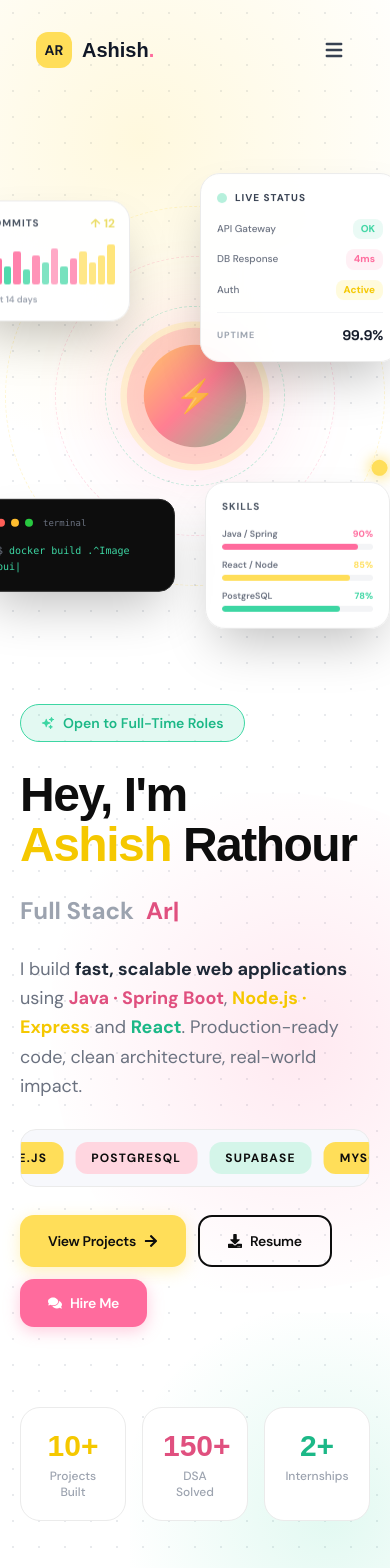
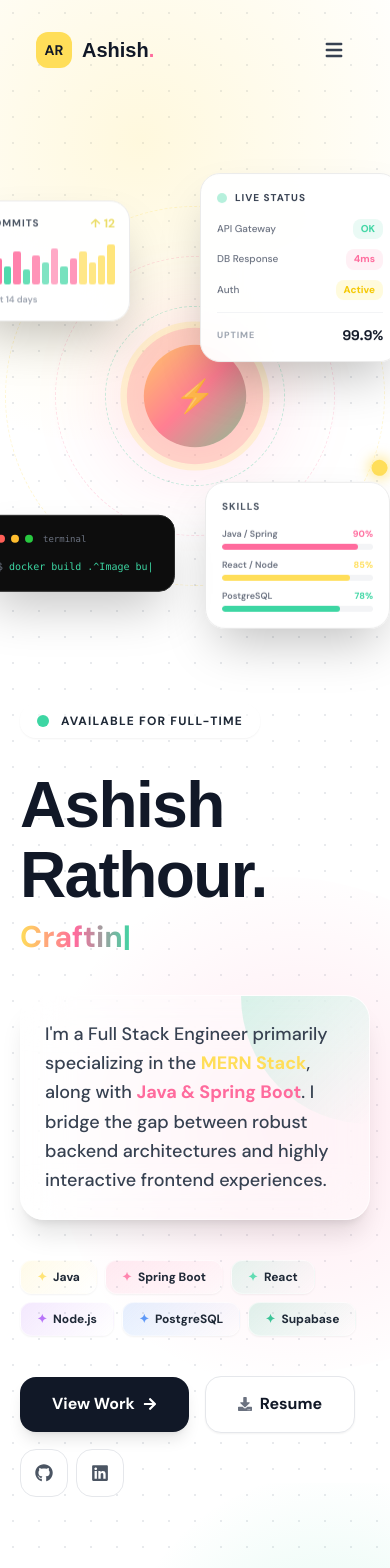
Before and after one commit to ashuuu08/Portfolio1, a React (Vite) app: page / in a window 390 px wide. Shown: the top 1568 px of the page. Built offline with nearby package versions, Linux system fonts and the light colour scheme.

Commit message:
feat: implement home and contact sections with responsive UI components and form submission integration

```diff
--- a/src/components/Contact.jsx
+++ b/src/components/Contact.jsx
@@ -120,8 +120,8 @@ function ContactSection() {
             <h3 className="font-bold text-gray-900 text-lg mb-6" style={{fontFamily:"Syne,sans-serif"}}>Send a Message</h3>
             <form onSubmit={handleSubmit(onSubmit)} className="space-y-5">
               {[
-                { name:"name",  label:"Your Name",     type:"text",  placeholder:"John Doe" },
-                { name:"email", label:"Email Address",  type:"email", placeholder:"john@example.com" },
+                { name:"name",  label:"Your Name",     type:"text",  placeholder:"Ashish Rathour" },
+                { name:"email", label:"Email Address",  type:"email", placeholder:"ashish@example.com" },
               ].map(f=>(
                 <div key={f.name}>
                   <label className="block text-xs font-bold text-gray-400 uppercase tracking-wider mb-2">{f.label}</label>
--- a/src/components/Home.jsx
+++ b/src/components/Home.jsx
@@ -7,8 +7,22 @@ import resume from "../assets/ashish_resum.pdf";
 
 /* ── helpers ───────────────────────────── */
 const stagger = {
-  container: { hidden: {}, show: { transition: { staggerChildren: .12 } } },
-  item: { hidden: { opacity: 0, y: 30 }, show: { opacity: 1, y: 0, transition: { duration: .65, ease: [.16, 1, .3, 1] } } },
+  container: { hidden: { opacity: 0 }, show: { opacity: 1, transition: { staggerChildren: 0.15, delayChildren: 0.1 } } },
+  item: {
+    hidden: { opacity: 0, x: -60, scale: 0.95, filter: "blur(10px)" },
+    show: {
+      opacity: 1,
+      x: 0,
+      scale: 1,
+      filter: "blur(0px)",
+      transition: {
+        type: "spring",
+        stiffness: 120,
+        damping: 14,
+        mass: 1
+      }
+    }
+  },
 };
 
 
@@ -29,85 +43,86 @@ export default function Home() {
         <div className="flex flex-col-reverse lg:flex-row items-center justify-between gap-12 lg:gap-8 pt-10 lg:pt-0">
 
           {/* ── LEFT ── */}
-          <motion.div variants={stagger.container} initial="hidden" animate="show" className="space-y-7 relative z-20 flex-1 w-full max-w-2xl">
+          <motion.div variants={stagger.container} initial="hidden" animate="show" className="relative z-20 flex-1 w-full max-w-2xl flex flex-col justify-center">
 
-            {/* status badge */}
-            <motion.div variants={stagger.item}>
-              <span className="inline-flex items-center gap-2 px-5 py-2 rounded-full text-sm font-semibold"
-                style={{ background: "rgba(61,214,163,.14)", border: "1.5px solid #3DD6A3", color: "#1CB887" }}>
-                <HiSparkles className="text-[#3DD6A3]" /> Open to Full-Time Roles
+            {/* Glowing Availability Badge */}
+            <motion.div variants={stagger.item} className="mb-8">
+              <div className="inline-flex items-center gap-3 px-4 py-2 rounded-2xl bg-white/50 backdrop-blur-md border border-white/20 shadow-sm">
+                <span className="relative flex h-3 w-3">
+                  <span className="animate-ping absolute inline-flex h-full w-full rounded-full bg-[#3DD6A3] opacity-75"></span>
+                  <span className="relative inline-flex rounded-full h-3 w-3 bg-[#3DD6A3]"></span>
                 </span>
+                <span className="text-xs font-bold tracking-widest uppercase text-gray-800">Available for Full-Time</span>
+              </div>
             </motion.div>
 
-            {/* name */}
-            <motion.div variants={stagger.item} className="space-y-2">
-              <h1 className="h-xl text-[#0D0D0D]">
-                Hey, I'm<br />
-                <span className="relative inline-block">
-                  <span style={{ color: "var(--yh)" }}>Ashish</span>
-                </span>{" "}
-                <span className="cursor">Rathour</span>
+            {/* Hero Text */}
+            <motion.div variants={stagger.item} className="mb-6">
+              <h1 className="text-[4rem] leading-[1.1] font-black tracking-tight text-gray-900 mb-2" style={{ fontFamily: "Syne, sans-serif" }}>
+                Ashish Rathour.
               </h1>
-              <div className="text-2xl md:text-3xl font-bold text-gray-400 flex flex-wrap items-center gap-3">
-                <span>Full Stack</span>
+              <div className="text-3xl md:text-4xl font-extrabold text-transparent bg-clip-text bg-gradient-to-r from-[#FFDE59] via-[#FF6B9D] to-[#3DD6A3] inline-block mb-4">
                 <ReactTyped
-                  strings={["Developer ⚡", "Engineer 🛠️", "Architect 🏗️", "Problem Solver 🔥"]}
-                  typeSpeed={60} backSpeed={35} loop
-                  style={{ color: "var(--ph)" }}
+                  strings={["Building scalable systems.", "Crafting premium interfaces.", "Solving complex problems."]}
+                  typeSpeed={50} backSpeed={30} loop
                 />
               </div>
             </motion.div>
 
-            {/* tagline */}
-            <motion.p variants={stagger.item} className="text-gray-500 text-lg max-w-xl leading-relaxed">
-              I build <span className="font-bold text-gray-800">fast, scalable web applications</span> using{" "}
-              <span style={{ color: "var(--ph)" }} className="font-bold">Java · Spring Boot</span>,{" "}
-              <span style={{ color: "var(--yh)" }} className="font-bold">Node.js · Express</span> and{" "}
-              <span style={{ color: "var(--mh)" }} className="font-bold">React</span>.
-              Production-ready code, clean architecture, real-world impact.
-            </motion.p>
+            {/* Glassmorphic Intro Card */}
+            <motion.div variants={stagger.item} className="mb-10 p-6 rounded-3xl bg-white/40 backdrop-blur-xl border border-white/60 shadow-xl relative overflow-hidden group">
+              <div className="absolute top-0 right-0 w-32 h-32 bg-gradient-to-br from-[#3DD6A3]/20 to-transparent rounded-bl-full pointer-events-none" />
+              <p className="text-gray-700 text-lg leading-relaxed relative z-10 font-medium">
+                I'm a Full Stack Engineer primarily specializing in the <span className="font-bold text-[#FFDE59]">MERN Stack</span>, along with <span className="font-bold text-[#FF6B9D]">Java & Spring Boot</span>. I bridge the gap between robust backend architectures and highly interactive frontend experiences.
+              </p>
+            </motion.div>
 
-            {/* skill marquee */}
-            <motion.div variants={stagger.item} className="overflow-hidden rounded-2xl border py-3 max-w-lg" style={{ borderColor: "var(--bdr)", background: "var(--bg2)" }}>
-              <div className="flex marquee-track gap-3 w-max">
-                {["Java", "Spring Boot", "React", "Node.js", "PostgreSQL", "Supabase", "MySQL", "REST APIs", "Hibernate", "Git", "Docker"].concat(
-                  ["Java", "Spring Boot", "React", "Node.js", "PostgreSQL", "Supabase", "MySQL", "REST APIs", "Hibernate", "Git", "Docker"]
-                ).map((t, i) => (
-                  <span key={i} className="whitespace-nowrap text-xs font-bold uppercase tracking-widest px-4 py-2 rounded-xl"
-                    style={{ background: `${i % 3 === 0 ? "#FFDE59" : i % 3 === 1 ? "#FFD6E0" : "#D4F5E9"}`, color: "var(--ink)" }}>
-                    {t}
-                  </span>
+            {/* Interactive Skill Grid */}
+            <motion.div variants={stagger.item} className="mb-10">
+              <div className="flex flex-wrap gap-2">
+                {[
+                  { name: "Java", color: "#FFDE59" },
+                  { name: "Spring Boot", color: "#FF6B9D" },
+                  { name: "React", color: "#3DD6A3" },
+                  { name: "Node.js", color: "#A855F7" },
+                  { name: "PostgreSQL", color: "#3B82F6" },
+                  { name: "Supabase", color: "#10B981" }
+                ].map((skill, i) => (
+                  <div key={i} className="px-4 py-2 rounded-xl text-xs font-bold text-gray-800 shadow-sm hover:scale-105 hover:shadow-md transition-all cursor-default border border-white/50 backdrop-blur-sm"
+                    style={{ background: `linear-gradient(135deg, ${skill.color}22, transparent)` }}>
+                    <span style={{ color: skill.color }} className="mr-1.5 opacity-80">✦</span>{skill.name}
+                  </div>
                 ))}
               </div>
             </motion.div>
 
-            {/* CTAs */}
-            <motion.div variants={stagger.item} className="flex flex-wrap gap-3">
-              <button onClick={() => document.getElementById("projects")?.scrollIntoView({ behavior: "smooth" })} className="btn btn-y group">
-                View Projects <FaArrowRight className="group-hover:translate-x-1 transition-transform" />
+            {/* Modern CTAs & Socials */}
+            <motion.div variants={stagger.item} className="flex flex-wrap items-center gap-4">
+              <button onClick={() => document.getElementById("projects")?.scrollIntoView({ behavior: "smooth" })}
+                className="px-8 py-3.5 rounded-2xl bg-gray-900 text-white font-bold hover:bg-gray-800 transition-colors shadow-lg hover:shadow-xl hover:-translate-y-0.5 flex items-center gap-2">
+                View Work <FaArrowRight className="text-sm" />
               </button>
-              <a href={resume} download="Ashish_Rathour_Resume.pdf" className="btn btn-ghost">
-                <FaDownload /> Resume
+
+              <a href={resume} download="Ashish_Rathour_Resume.pdf"
+                className="px-8 py-3.5 rounded-2xl bg-white text-gray-900 font-bold border border-gray-200 hover:border-gray-300 hover:bg-gray-50 transition-all shadow-sm hover:shadow-md flex items-center gap-2">
+                <FaDownload className="text-sm text-gray-500" /> Resume
               </a>
-              <button onClick={() => document.getElementById("contact")?.scrollIntoView({ behavior: "smooth" })} className="btn btn-p">
-                <FaComments /> Hire Me
-              </button>
-            </motion.div>
 
-            {/* socials */}
-            <motion.div variants={stagger.item} className="flex items-center gap-4 hidden sm:flex">
+              <div className="w-px h-8 bg-gray-200 mx-2 hidden sm:block" />
+
+              <div className="flex gap-2">
                 {[
-                { icon: <FaGithub size={18} />, href: "https://github.com/ashuuu08", label: "GitHub" },
-                { icon: <FaLinkedin size={18} />, href: "https://linkedin.com/in/itzashu08", label: "LinkedIn" },
+                  { icon: <FaGithub size={18} />, href: "https://github.com/ashuuu08" },
+                  { icon: <FaLinkedin size={18} />, href: "https://linkedin.com/in/itzashu08" },
                 ].map((s, i) => (
-                <a key={i} href={s.href} target="_blank" rel="noopener noreferrer" title={s.label}
-                  className="w-11 h-11 rounded-2xl flex items-center justify-center border font-medium text-gray-500 hover:text-gray-900 hover:-translate-y-1 transition-all glow-y"
-                  style={{ borderColor: "var(--bdr)", background: "var(--bg2)" }}>
+                  <a key={i} href={s.href} target="_blank" rel="noopener noreferrer"
+                    className="w-12 h-12 rounded-2xl bg-white border border-gray-200 flex items-center justify-center text-gray-600 hover:text-gray-900 hover:border-gray-300 hover:shadow-md transition-all">
                     {s.icon}
                   </a>
                 ))}
-              <span className="text-xs text-gray-400 ml-2">/ Find me online</span>
+              </div>
             </motion.div>
+
           </motion.div>
 
           {/* ── RIGHT — Premium Animated Tech Cluster ── */}
--- a/src/components/PortFolio.jsx
+++ b/src/components/PortFolio.jsx
@@ -3,6 +3,9 @@ import { motion } from "framer-motion";
 import { FaGithub, FaExternalLinkAlt, FaReact, FaNodeJs, FaCode, FaServer } from "react-icons/fa";
 import { SiSpringboot, SiPostgresql, SiMysql, SiSupabase, SiTailwindcss, SiVercel } from "react-icons/si";
 import { HiOutlineArrowRight } from "react-icons/hi";
+
+import checklistImg from "../assets/checklist.png";
+import inventrymImg from "../assets/inventrym.png";
 
 const into = (i=0) => ({
   initial:{opacity:0,y:28},
@@ -17,42 +20,66 @@ const projects = [
   {
     tag:"Freelance Client",
     emoji:"💼",
+    title:"Amigo Associate",
+    sub:"Professional Services",
+    desc:"Developed a complete web platform for Amigo Associate using the MERN stack (MongoDB, Express, React, Node.js), delivering a fast, responsive, and robust experience.",
+    tech:["MongoDB","Express.js","React","Node.js"],
+    icons:[<FaReact/>,<FaNodeJs/>],
+    live:"https://www.amigoassociate.com/",
+    accent:"#FFDE59",
+    accentLight:"#FFFBDD",
+    freelance: true,
+  },
+  {
+    tag:"Freelance Client",
+    emoji:"🚀",
+    title:"Vaidure",
+    sub:"Modern Web Application",
+    desc:"Built a dynamic full-stack website for Vaidure leveraging the MERN stack. Designed for scalability and high performance to support business goals.",
+    tech:["MongoDB","Express.js","React","Node.js"],
+    icons:[<FaReact/>,<FaNodeJs/>],
+    live:"https://www.vaidure.com/",
+    accent:"#3DD6A3",
+    accentLight:"#EAFAF5",
+    freelance: true,
+  },
+  {
+    tag:"Freelance Client",
+    emoji:"💻",
     title:"AshbitSoft",
     sub:"IT Solutions & Custom Software Company",
     desc:"Designed and delivered a full company website for AshbitSoft — a software consultancy serving startups, SMEs and enterprises with custom web apps, automation & digital transformation.",
     tech:["React","Tailwind CSS","Vite","Netlify"],
     icons:[<FaReact/>,<SiTailwindcss/>,<SiVercel/>],
     live:"https://ashbit.in",
-    accent:"#FFDE59",
-    accentLight:"#FFFBDD",
-    freelance: true,
-  },
-  {
-    tag:"Freelance Client",
-    emoji:"🏋️",
-    title:"Ashbit Fit",
-    sub:"Health & Productivity OS",
-    desc:"Built a modern health & fitness SaaS landing page — featuring workout tracking, GPS routes, calories, sleep, mood, tasks and more. Designed for a premium fitness-tech brand.",
-    tech:["React","Tailwind CSS","Vite","Vercel"],
-    icons:[<FaReact/>,<SiTailwindcss/>,<SiVercel/>],
-    live:"https://ashbitfit.vercel.app",
-    accent:"#3DD6A3",
-    accentLight:"#EAFAF5",
+    accent:"#A855F7",
+    accentLight:"#F3E8FF",
     freelance: true,
   },
   /* ── PERSONAL / INTERNSHIP ── */
   {
-    tag:"Deployed",
+    tag:"Company Project",
     emoji:"📋",
+    image: checklistImg,
     title:"Checklist Delegation",
     sub:"Real-time task management platform",
     desc:"Multi-role real-time task delegation with WhatsApp notifications, live progress tracking and Supabase real-time sync. 50% reduction in team follow-up time.",
     tech:["Node.js","React","Supabase","PostgreSQL"],
     icons:[<FaNodeJs/>,<FaReact/>,<SiSupabase/>,<SiPostgresql/>],
-    live:"https://checklist-delegation.netlify.app/",
-    code:"https://github.com/ashuuu08",
     accent:"#FF6B9D",
     accentLight:"#FFF0F5",
+  },
+  {
+    tag:"Company Project",
+    emoji:"📦",
+    image: inventrymImg,
+    title:"Inventrym",
+    sub:"Inventory Management System",
+    desc:"Full-stack inventory system with real-time stock alerts, barcode scanning integration, and automated low-stock notifications using Supabase and React.",
+    tech:["React","Supabase","PostgreSQL"],
+    icons:[<FaReact/>,<SiSupabase/>,<SiPostgresql/>],
+    accent:"#3DD6A3",
+    accentLight:"#EAFAF5",
   },
   {
     tag:"Deployed",
@@ -68,14 +95,13 @@ const projects = [
     accentLight:"#FFFBDD",
   },
   {
-    tag:"Deployed",
+    tag:"Company Project",
     emoji:"📧",
     title:"Mail Campaign OS",
     sub:"Automated email marketing suite",
     desc:"10+ template email marketing platform, audience segmentation, open-rate analytics & scheduling. Cut manual campaign effort by 60%.",
     tech:["Node.js","React","Supabase","PostgreSQL"],
     icons:[<FaNodeJs/>,<FaReact/>,<SiSupabase/>],
-    code:"https://github.com/ashuuu08",
     accent:"#3DD6A3",
     accentLight:"#EAFAF5",
   },
@@ -121,7 +147,11 @@ const ProjectCard = ({p, i}) => (
     {/* visual header */}
     <div className="relative h-40 flex items-center justify-center text-7xl overflow-hidden"
       style={{background:`linear-gradient(135deg,${p.accentLight},#fff)`}}>
-      <span className="group-hover:scale-110 transition-transform duration-500 inline-block">{p.emoji}</span>
+      {p.image ? (
+        <img src={p.image} alt={p.title} className="w-full h-full object-cover group-hover:scale-110 transition-transform duration-500" />
+      ) : (
+        <span className="group-hover:scale-110 transition-transform duration-500 inline-block">{p.emoji}</span>
+      )}
       {/* animated corner accent */}
       <div className="absolute bottom-0 left-0 w-full h-0.5 opacity-50"
         style={{background:p.accent}}/>
```
Also changed, not shown: src/assets/inventrym.png (added). Lines whose indentation alone changed are shown as unchanged.
